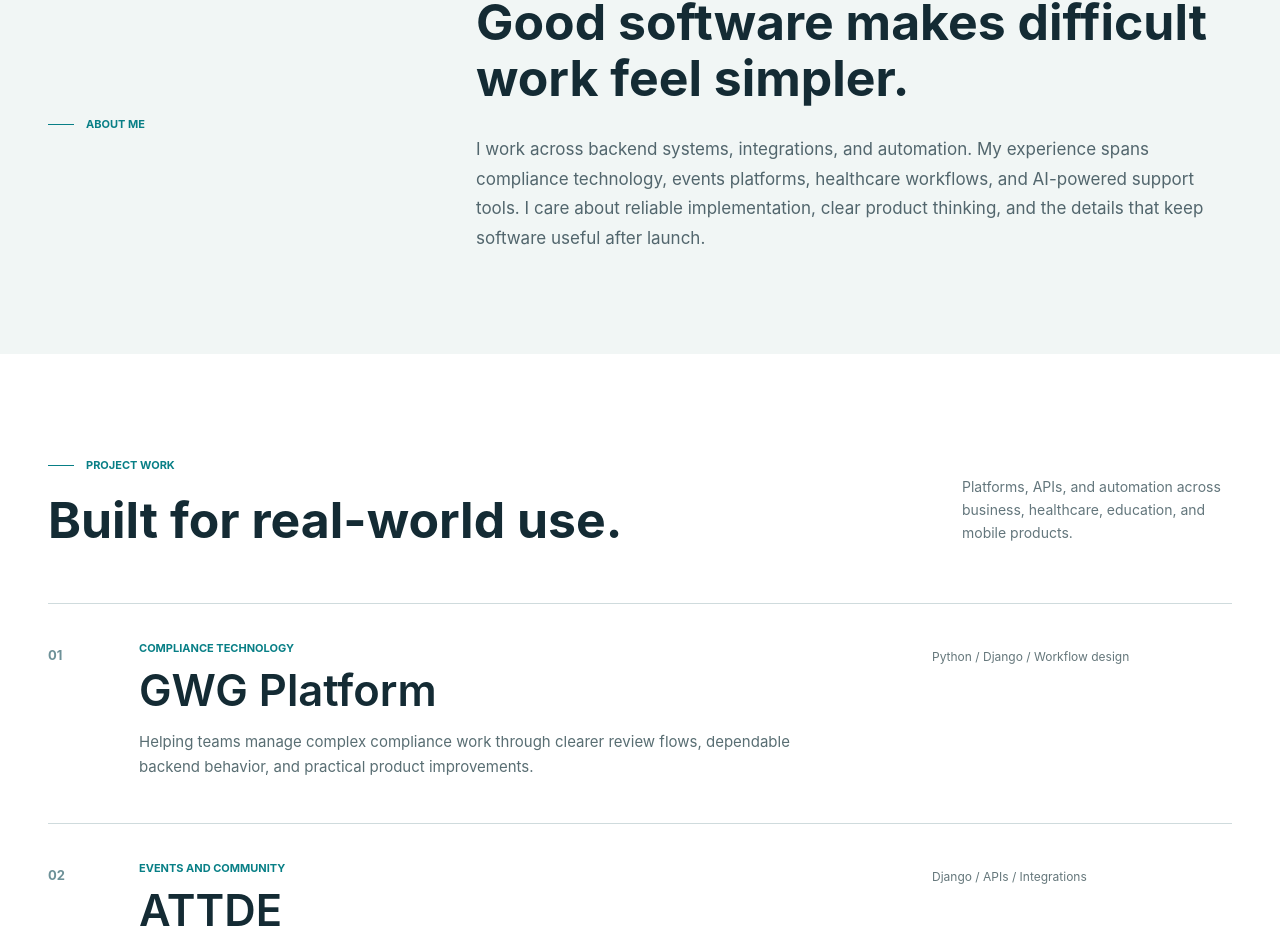
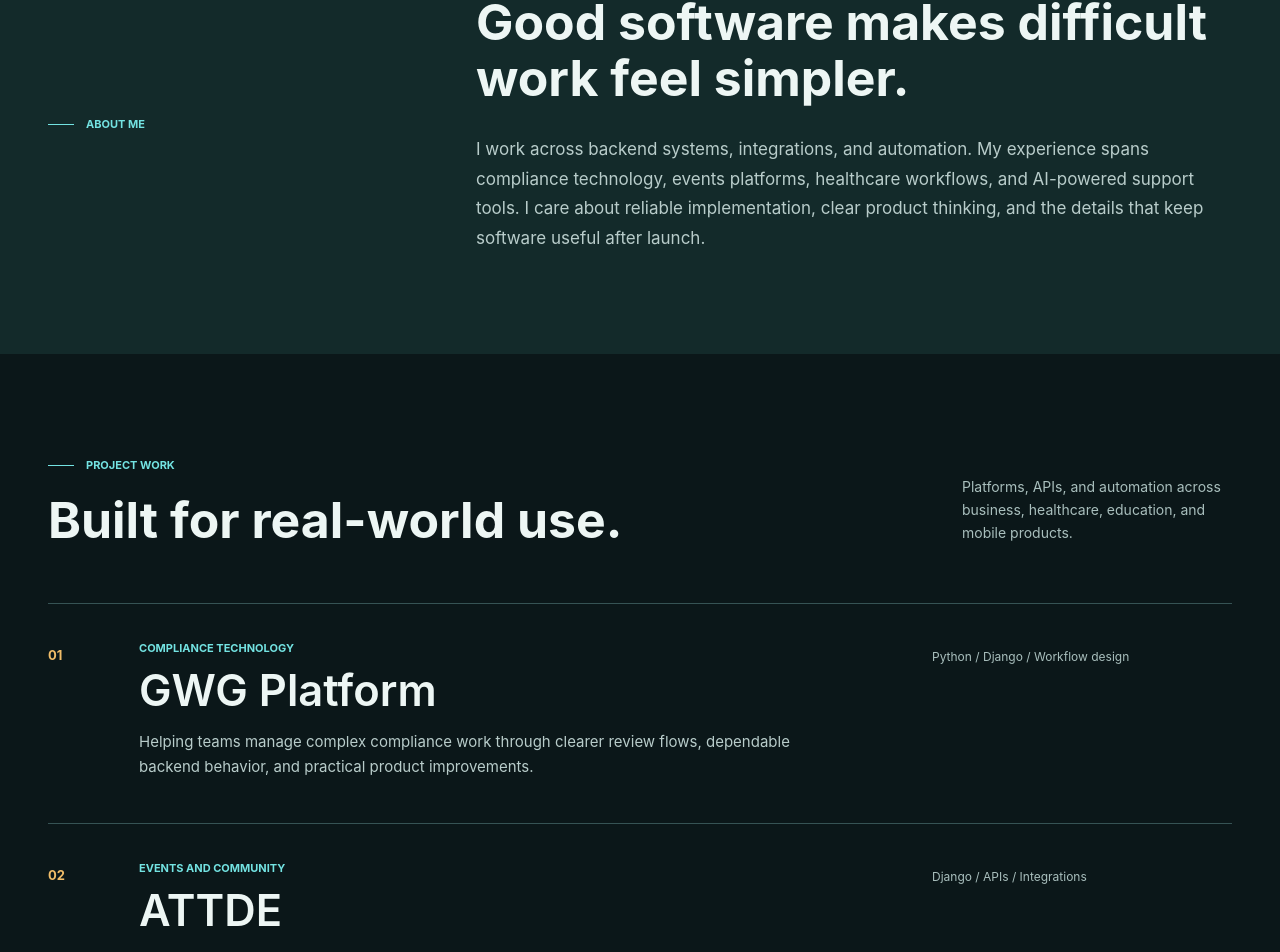
Before and after one commit to ahmadrao17/portfolio, a React (Vite) app: page / in a window 1280 px wide. Shown: the part 817-1769 px from the top of the page. Built offline with nearby package versions, Linux system fonts and the light colour scheme.

Commit message:
Apply dark portfolio theme

```diff
--- a/src/index.css
+++ b/src/index.css
@@ -1,7 +1,7 @@
 :root {
   font-family: Inter, ui-sans-serif, system-ui, -apple-system, BlinkMacSystemFont, "Segoe UI", sans-serif;
-  color: #142b34;
-  background: #fff;
+  color: #edf6f4;
+  background: #0b1719;
   font-synthesis: none;
   text-rendering: optimizeLegibility;
   -webkit-font-smoothing: antialiased;
@@ -18,7 +18,7 @@ img { display: block; max-width: 100%; }
 :focus-visible { outline: 3px solid #e7ac4f; outline-offset: 4px; }
 
 .page-width { width: min(100% - 96px, 1320px); margin-inline: auto; }
-.skip-link { position: absolute; z-index: 20; top: -60px; left: 20px; background: #fff; padding: 12px 18px; }
+.skip-link { position: absolute; z-index: 20; top: -60px; left: 20px; background: #edf6f4; color: #0b1719; padding: 12px 18px; }
 .skip-link:focus { top: 12px; }
 
 .site-header { height: 72px; background: #071b29; position: relative; z-index: 10; border-bottom: 1px solid #193d50; }
@@ -52,44 +52,44 @@ img { display: block; max-width: 100%; }
 .text-link { display: inline-flex; align-items: center; gap: 10px; font-size: 14px; font-weight: 730; transition: gap .2s ease; }
 .text-link:hover { gap: 15px; }
 .hero-text-link { color: #fff; }
-.intro-band { padding: 80px 0 100px; background: #f1f6f5; }
+.intro-band { padding: 80px 0 100px; background: #132a2a; }
 .intro-grid { display: grid; grid-template-columns: 1fr 2fr; gap: 50px; }
-.section-kicker { color: #087f86; }
+.section-kicker { color: #73e3e2; }
 .intro-grid h2, .section-heading h2, .experience-intro h2, .capabilities-section h2 { max-width: 900px; margin: 0; font-size: clamp(36px, 3.9vw, 58px); line-height: 1.12; font-weight: 650; letter-spacing: 0; }
-.intro-grid p:not(.eyebrow) { max-width: 770px; margin: 28px 0 0; color: #52666d; font-size: 17px; line-height: 1.75; }
+.intro-grid p:not(.eyebrow) { max-width: 770px; margin: 28px 0 0; color: #b8ccca; font-size: 17px; line-height: 1.75; }
 
-.work-section { padding: 104px 0 112px; background: #fff; }
+.work-section { padding: 104px 0 112px; background: #0b1719; }
 .section-heading { display: flex; align-items: end; justify-content: space-between; gap: 50px; margin-bottom: 54px; }
 .section-heading h2 { margin-top: 20px; }
-.section-heading > p { max-width: 270px; color: #63767c; font-size: 14px; line-height: 1.65; margin: 0 0 5px; }
-.project-list { border-top: 1px solid #cfdbdd; }
-.project-row { display: grid; grid-template-columns: 75px minmax(0, 1fr) minmax(180px, 300px); gap: 16px; padding: 37px 0 43px; border-bottom: 1px solid #cfdbdd; }
-.project-number { color: #6d9198; font-size: 13px; font-weight: 700; padding-top: 6px; }
-.project-domain { color: #087f86; font-size: 11px; font-weight: 750; text-transform: uppercase; margin: 0 0 12px; }
+.section-heading > p { max-width: 270px; color: #a9bfbd; font-size: 14px; line-height: 1.65; margin: 0 0 5px; }
+.project-list { border-top: 1px solid #365354; }
+.project-row { display: grid; grid-template-columns: 75px minmax(0, 1fr) minmax(180px, 300px); gap: 16px; padding: 37px 0 43px; border-bottom: 1px solid #365354; }
+.project-number { color: #f1bd69; font-size: 13px; font-weight: 700; padding-top: 6px; }
+.project-domain { color: #73e3e2; font-size: 11px; font-weight: 750; text-transform: uppercase; margin: 0 0 12px; }
 .project-main h3 { margin: 0; font-size: clamp(31px, 3.4vw, 48px); line-height: 1.08; font-weight: 630; }
-.project-description { max-width: 690px; margin: 16px 0 0; color: #596e73; font-size: 15px; line-height: 1.65; }
+.project-description { max-width: 690px; margin: 16px 0 0; color: #b8ccca; font-size: 15px; line-height: 1.65; }
 .project-side { display: flex; align-items: start; justify-content: space-between; gap: 20px; }
-.project-side p { margin: 6px 0 0; color: #65777b; font-size: 12px; line-height: 1.65; }
+.project-side p { margin: 6px 0 0; color: #a9bfbd; font-size: 12px; line-height: 1.65; }
 
-.experience-section { padding: 107px 0 115px; background: #e9f2f2; }
+.experience-section { padding: 107px 0 115px; background: #162a2d; }
 .experience-grid { display: grid; grid-template-columns: minmax(250px, .82fr) minmax(0, 1.18fr); gap: 90px; }
 .experience-intro h2 { margin: 19px 0 20px; }
-.experience-intro > p:not(.eyebrow) { max-width: 360px; color: #586d72; font-size: 16px; line-height: 1.7; }
-.dark-link { color: #087f86; margin-top: 22px; }
-.timeline { border-top: 1px solid #bfd2d5; }
-.timeline-item { display: grid; grid-template-columns: 145px minmax(0,1fr); gap: 28px; padding: 27px 0 31px; border-bottom: 1px solid #bfd2d5; }
-.timeline-years { color: #627c81; font-size: 12px; font-weight: 700; padding-top: 5px; white-space: nowrap; }
+.experience-intro > p:not(.eyebrow) { max-width: 360px; color: #b8ccca; font-size: 16px; line-height: 1.7; }
+.dark-link { color: #73e3e2; margin-top: 22px; }
+.timeline { border-top: 1px solid #3c585a; }
+.timeline-item { display: grid; grid-template-columns: 145px minmax(0,1fr); gap: 28px; padding: 27px 0 31px; border-bottom: 1px solid #3c585a; }
+.timeline-years { color: #aac6c6; font-size: 12px; font-weight: 700; padding-top: 5px; white-space: nowrap; }
 .timeline-item h3 { margin: 0 0 4px; font-size: 20px; font-weight: 650; }
-.timeline-company { margin: 0 0 13px !important; color: #087f86 !important; font-size: 13px !important; font-weight: 730; }
-.timeline-item p { margin: 0; color: #596e73; font-size: 14px; line-height: 1.62; }
+.timeline-company { margin: 0 0 13px !important; color: #73e3e2 !important; font-size: 13px !important; font-weight: 730; }
+.timeline-item p { margin: 0; color: #b8ccca; font-size: 14px; line-height: 1.62; }
 
-.capabilities-section { padding: 103px 0 113px; }
+.capabilities-section { padding: 103px 0 113px; background: #102021; }
 .capabilities-section h2 { margin: 18px 0 45px; }
 .capabilities-grid { display: grid; grid-template-columns: repeat(3,minmax(0,1fr)); gap: 35px; }
-.capability { border-top: 2px solid #173c4b; padding-top: 20px; }
-.capability-number { color: #087f86; font-size: 12px; font-weight: 750; }
+.capability { border-top: 2px solid #3f7778; padding-top: 20px; }
+.capability-number { color: #f1bd69; font-size: 12px; font-weight: 750; }
 .capability h3 { font-size: 22px; font-weight: 650; margin: 33px 0 14px; }
-.capability p { max-width: 340px; color: #62767b; font-size: 14px; line-height: 1.7; margin: 0; }
+.capability p { max-width: 340px; color: #b8ccca; font-size: 14px; line-height: 1.7; margin: 0; }
 
 .contact-section { background: #082333; color: #fff; padding: 94px 0 105px; border-top: 3px solid #2bc9cf; }
 .contact-inner { display: flex; align-items: center; justify-content: space-between; gap: 30px; }
```
